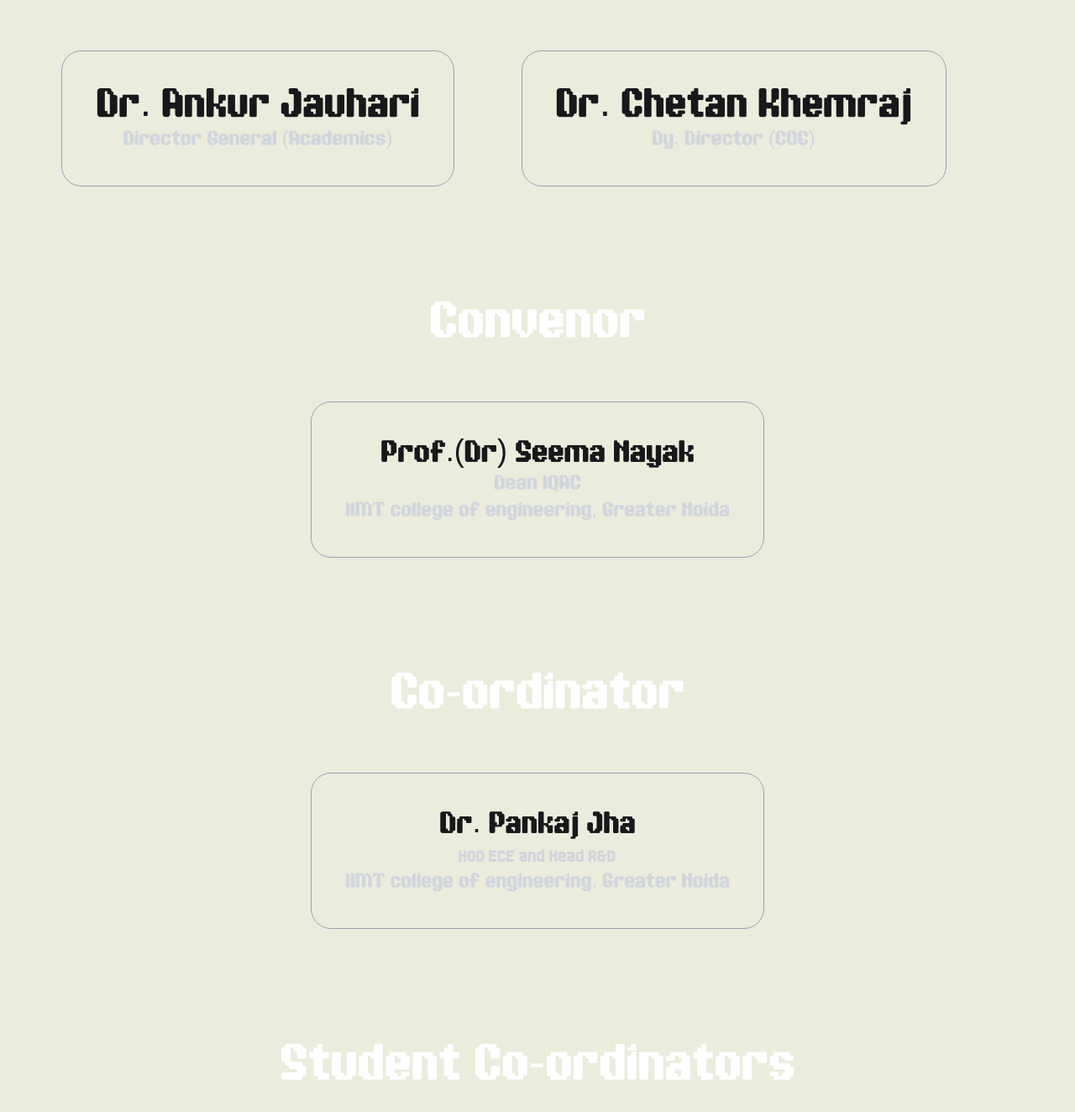
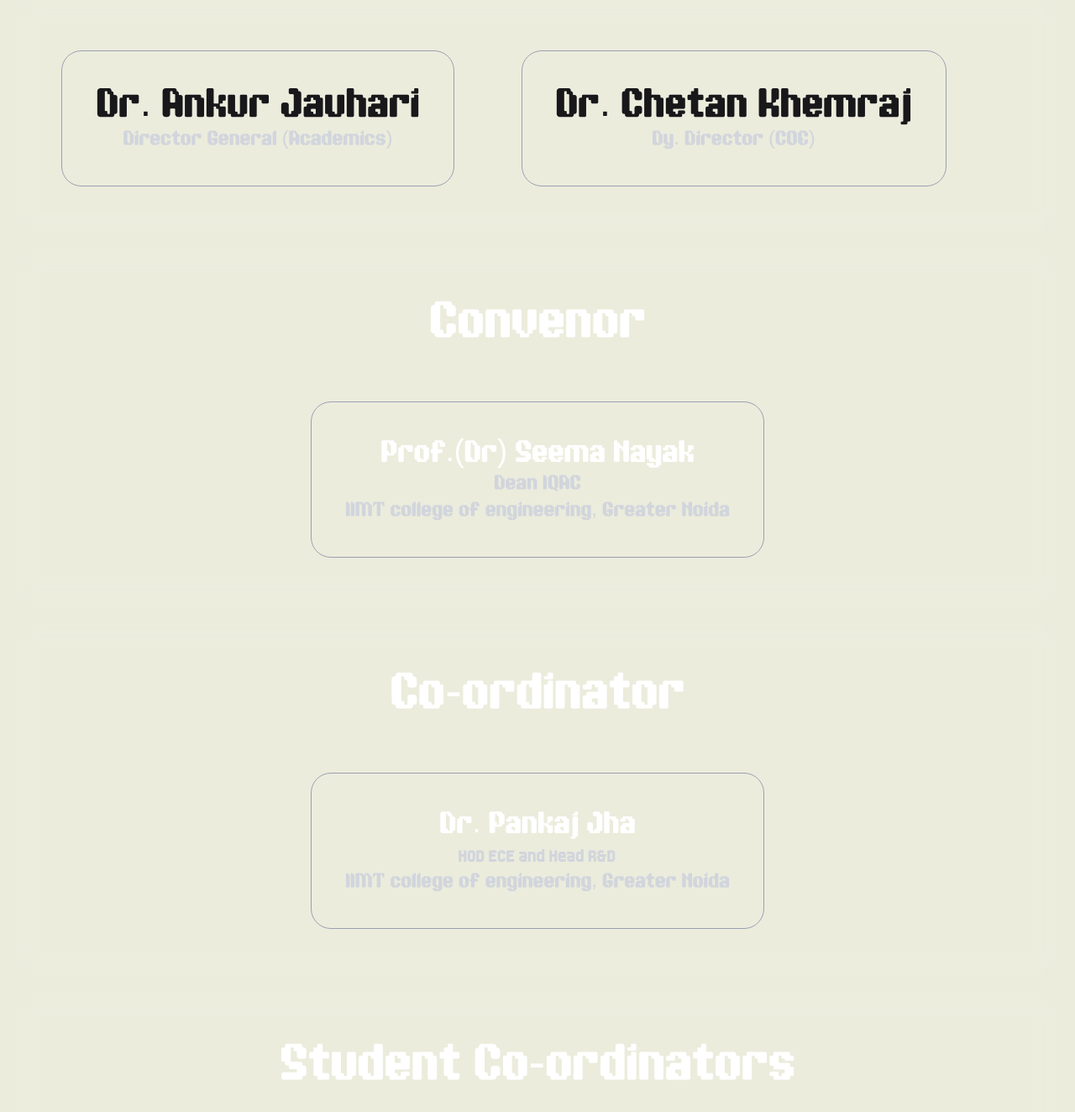
Before and after one commit to devxrithm/mih-hq, a Next.js app: page / in a window 1280 px wide. Shown: the part 5291-6615 px from the top of the page at 84% size. Built offline with nearby package versions, Linux system fonts and the light colour scheme.

Commit message:
fix text color

```diff
--- a/src/app/components/Convenor.jsx
+++ b/src/app/components/Convenor.jsx
@@ -4,7 +4,7 @@ import Image from "next/image"
 const Pateron = () => {
   return (
     <div>
-      <div className={`${greatVibes.className} h-auto backdrop-blur-md mx-2 lg:mx-5 mt-5 px-1 lg:px-10 rounded-3xl py-14`}>
+      <div className={`${greatVibes.className} h-auto backdrop-blur-md mx-2 lg:mx-5 mt-5 px-1 lg:px-10 rounded-3xl py-14 text-white`}>
         <div className={`${greatVibes.className} text-5xl`}>
           <div className="flex justify-center items-center gap-10 ">
             <div className="rotate-225 hidden lg:block ">
--- a/src/app/components/Coordinator.jsx
+++ b/src/app/components/Coordinator.jsx
@@ -4,7 +4,7 @@ import { greatVibes, born2b } from '../../../styles/font'
 const Coordinator = () => {
   return (
     <div>
-    <div className={`${greatVibes.className} h-auto backdrop-blur-md mx-2 lg:mx-5 mt-5 px-1 lg:px-10 rounded-3xl py-14`}>
+    <div className={`${greatVibes.className} h-auto backdrop-blur-md mx-2 lg:mx-5 mt-5 px-1 lg:px-10 rounded-3xl py-14 text-white`}>
       <div className={`${greatVibes.className} text-5xl`}>
         <div className="flex justify-center items-center gap-10 ">
           <div className="rotate-225 hidden lg:block ">
--- a/src/app/components/Team.jsx
+++ b/src/app/components/Team.jsx
@@ -6,7 +6,7 @@ import Link from 'next/link'
 const Team = () => {
   return (
     <div>
-      <div className={`${greatVibes.className} h-auto backdrop-blur-md mx-2 lg:mx-5 mt-5 px-1 lg:px-10 rounded-3xl py-14`}>
+      <div className={`${greatVibes.className} h-auto backdrop-blur-md mx-2 lg:mx-5 mt-5 px-1 lg:px-10 rounded-3xl py-14 text-white`}>
         <div className={`${greatVibes.className} text-5xl`}>
           <div className="flex justify-center items-center gap-10 ">
             <div className="rotate-225 hidden lg:block ">
```
